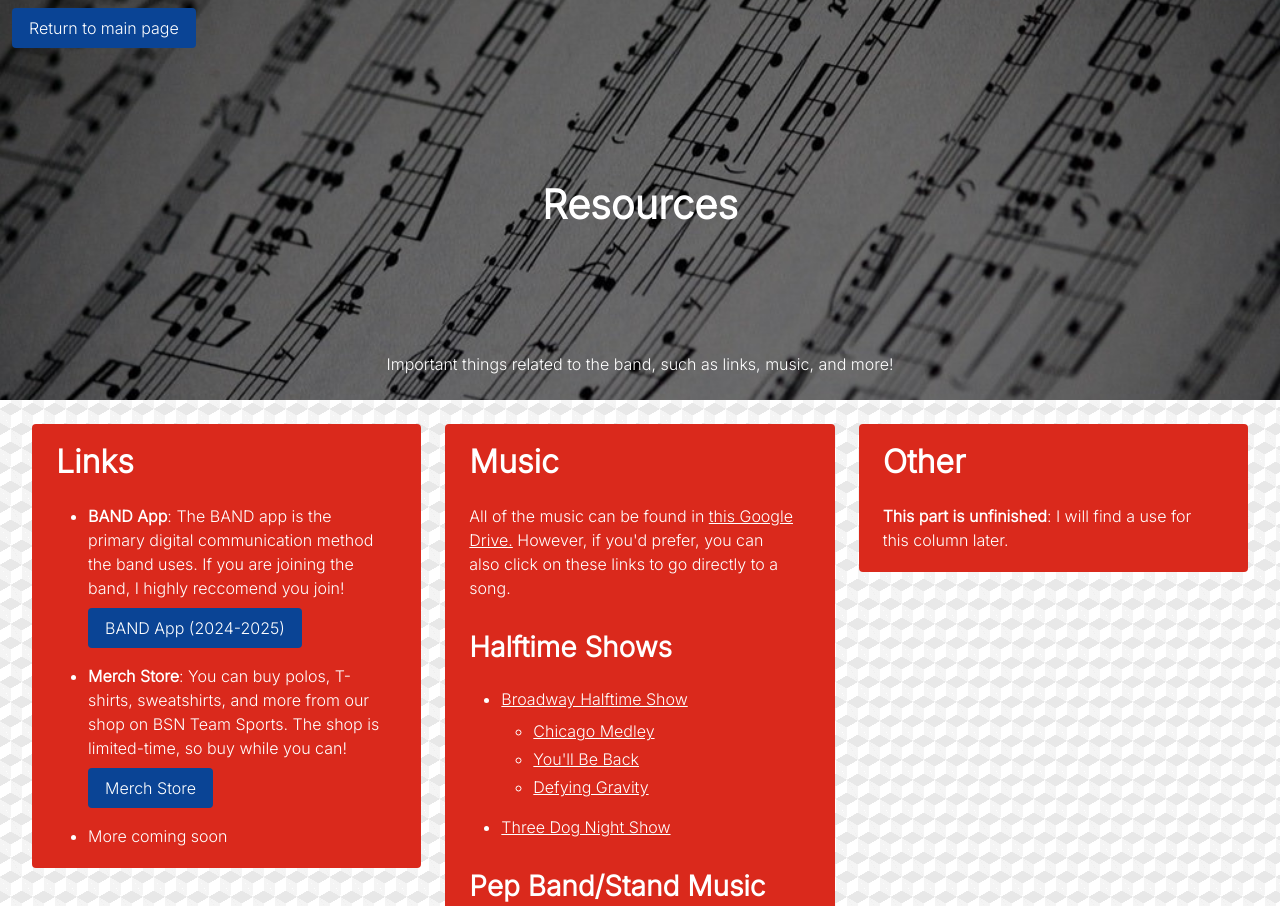
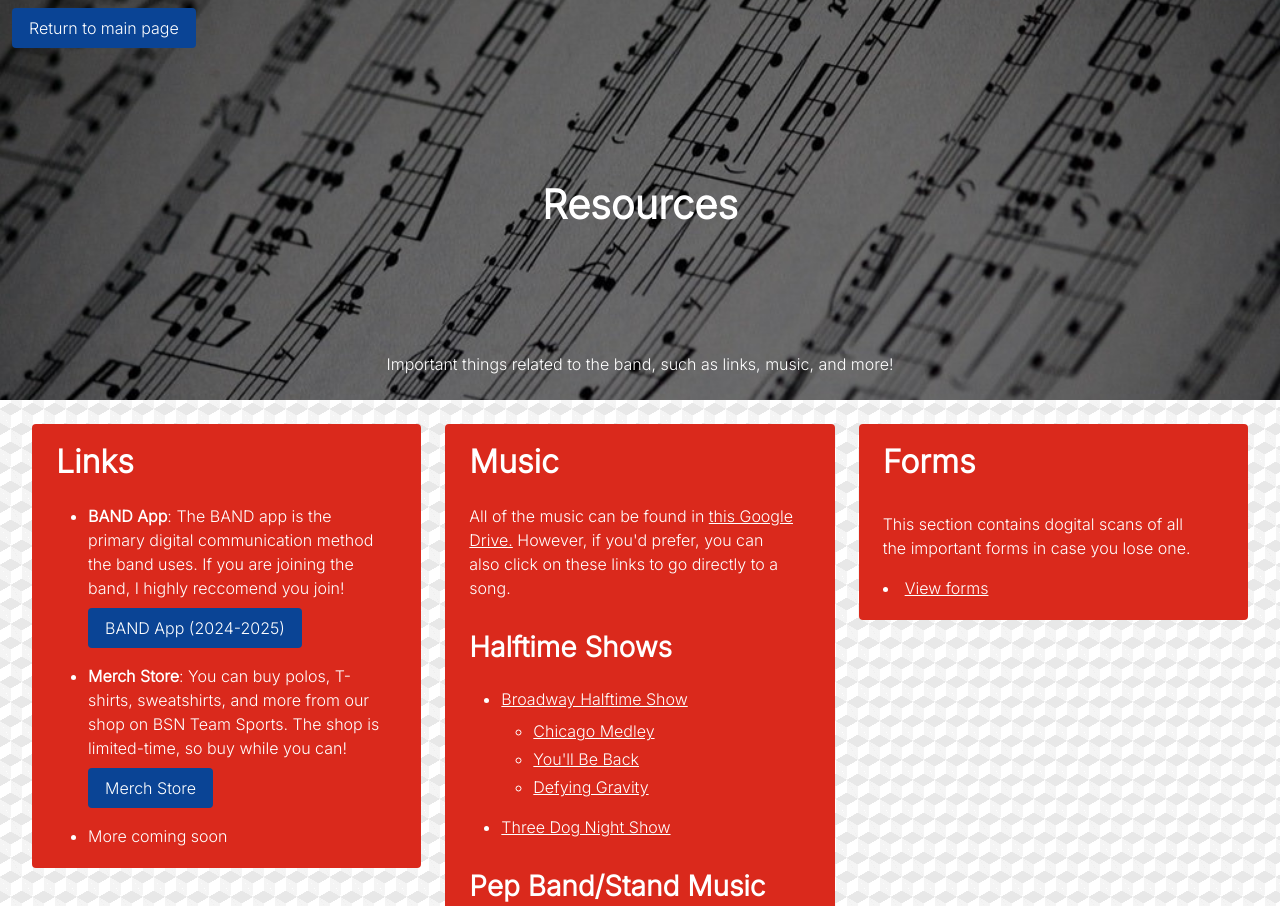
Before and after one commit to sfsband/sfs-band-site, a website: page resources/index.html in a window 1280 px wide. Shown: the top 906 px of the page. Drawn offline with Linux system fonts and the light colour scheme.

Commit message:
Updated forms

```diff
--- a/resources/index.html
+++ b/resources/index.html
@@ -113,11 +113,13 @@
                 </div>
                 <div class="column">
                     <div class="notification is-primary">
-                        <p class="title">Other</p>
-                        <ul>
+                        <div class="content">
+
+                            <p class="title">Forms</p>
+                            <p>This section contains dogital scans of all the important forms in case you lose one.</p
+                            <ul>
                             <li>
-                                <strong>This part is unfinished</strong>:
-                                I will find a use for this column later.
+                                <a href="https://drive.google.com/drive/folders/1-SQjESFN-MDkkZJB5wJaewVD8PnJdi_h">View forms</a>
                             </li>
                         </ul>
                     </div>
```
